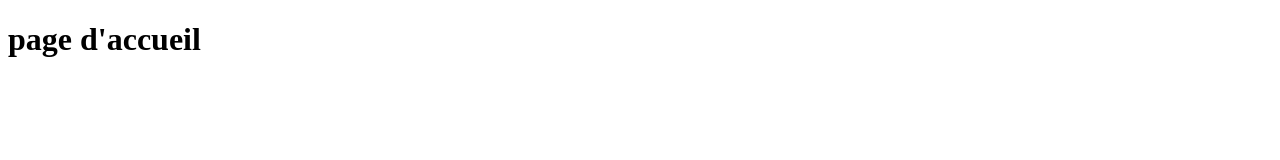
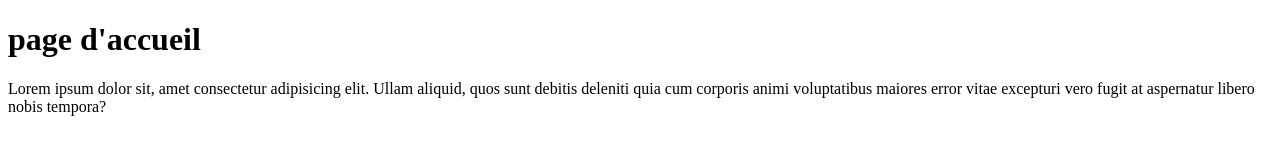
Before and after one commit to Mehdidev24/Mon_Projet, a plain HTML site: page index.html in a window 1280 px wide. Drawn offline with Linux system fonts and the light colour scheme.

Commit message:
ajout d'un paragraphe

```diff
--- a/index.html
+++ b/index.html
@@ -7,5 +7,6 @@
 </head>
 <body>
     <h1>page d'accueil</h1>
+    <p>Lorem ipsum dolor sit, amet consectetur adipisicing elit. Ullam aliquid, quos sunt debitis deleniti quia cum corporis animi voluptatibus maiores error vitae excepturi vero fugit at aspernatur libero nobis tempora?</p>
 </body>
 </html>
```
